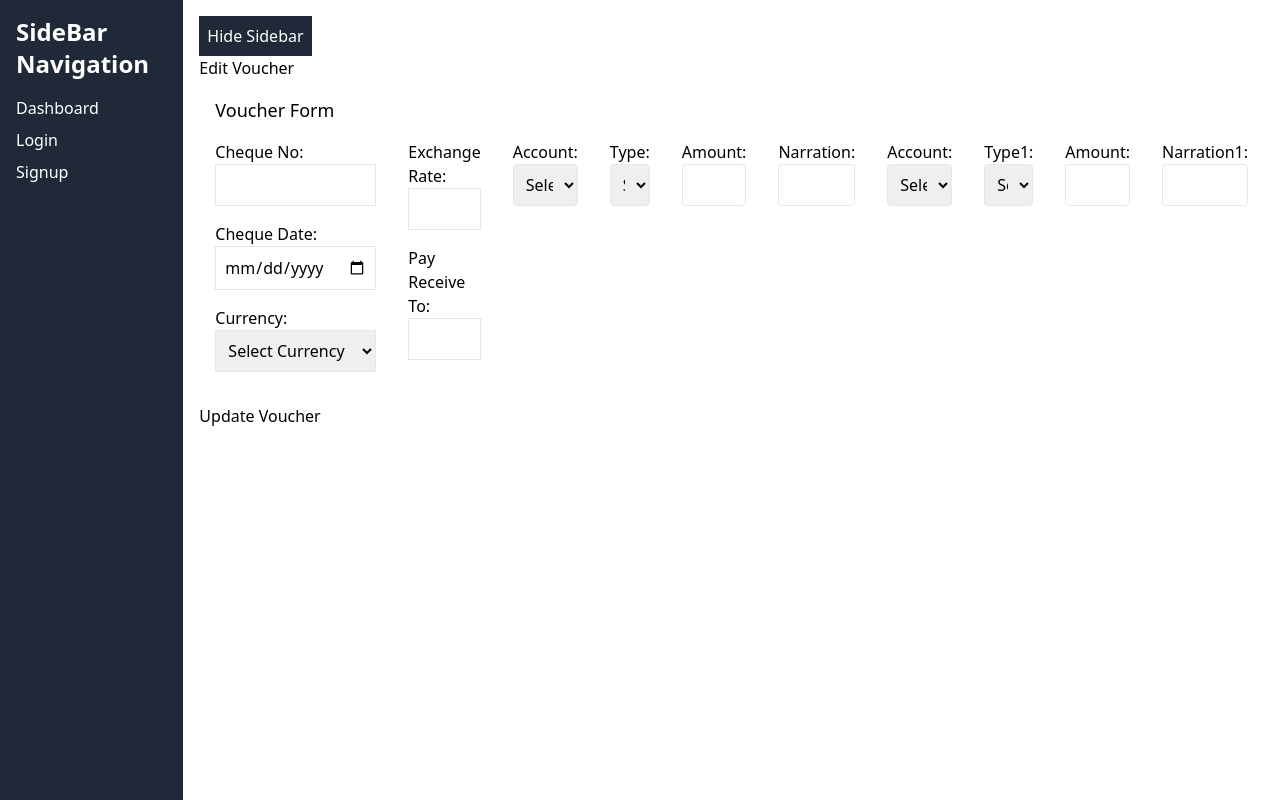
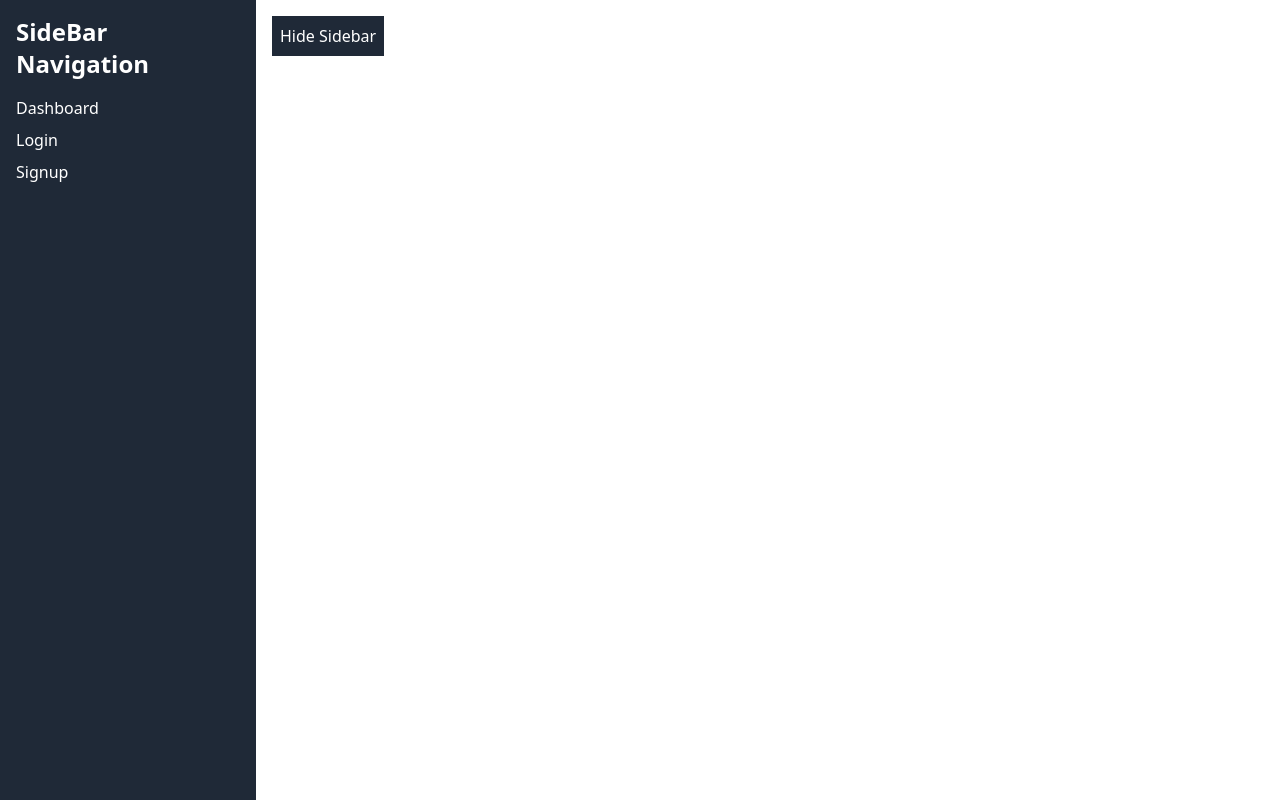
Before and after one commit to AhmadDaniyalHassan/assignment-frontend, a React (Vite) app: page /edit/1 in a window 1280 px wide. Built offline with nearby package versions, Linux system fonts and the light colour scheme.

Commit message:
Added Frontend

```diff
--- a/src/components/EditVoucher.jsx
+++ b/src/components/EditVoucher.jsx
@@ -1,10 +1,13 @@
 import React, { useState, useEffect } from 'react';
 import axios from 'axios';
 import { useNavigate } from 'react-router-dom';
+import { useAuth } from '../hooks/AuthContext';
+
 const EditVoucher = ({ voucherId }) => {
     const navigate = useNavigate()
     const idGet = localStorage.getItem('usersId')
     let storedVoucherIds = localStorage.getItem('editVoucherId');
+    const { state } = useAuth();
 
     const [formData, setFormData] = useState({
         voucherId: storedVoucherIds,
@@ -118,6 +121,10 @@ const EditVoucher = ({ voucherId }) => {
     };
 
     return (
+        <>
+            {
+                state.isAuthenticated ? (
+
                     <div>
                         <h1>Edit Voucher</h1>
                         <form onSubmit={handleFormSubmit}>
@@ -391,9 +398,12 @@ const EditVoucher = ({ voucherId }) => {
                                 </div>
                                 <br />
                             </div>
-                <button type="submit">Update Voucher</button>
+                            <button className='bg-blue-500 hover:bg-blue-700 text-white font-bold py-2 px-4 border border-blue-700 rounded' type="submit">Update Voucher</button>
                         </form>
                     </div>
+                ) : ("")
+            }
+        </>
     );
 };
 
--- a/src/components/Home.jsx
+++ b/src/components/Home.jsx
@@ -357,7 +357,9 @@ const Home = () => {
                                             <td className="border p-2">{voucher.currency}</td>
                                             <td className="border p-2">{voucher.exchange_rate}</td>
                                             <td className="border p-2">{voucher.payRecieveTo}</td>
+                                            {state.isAuthenticated ? (
                                                 <td className="border p-2">
+                                                    <>
                                                         <button
                                                             onClick={() => handleEditClick(voucher.id)}
                                                             className='bg-blue-500 hover:bg-blue-700 text-white font-bold py-2 px-4 border border-blue-700 rounded'
@@ -366,7 +368,9 @@ const Home = () => {
                                                         </button>
                                                         &nbsp;
 
+                                                    </>
                                                 </td>
+                                            ) : ("")}
                                         </tr>
                                         {voucher.VoucherItem && (
                                             <tr>
```
Lines whose indentation alone changed are shown as unchanged.
